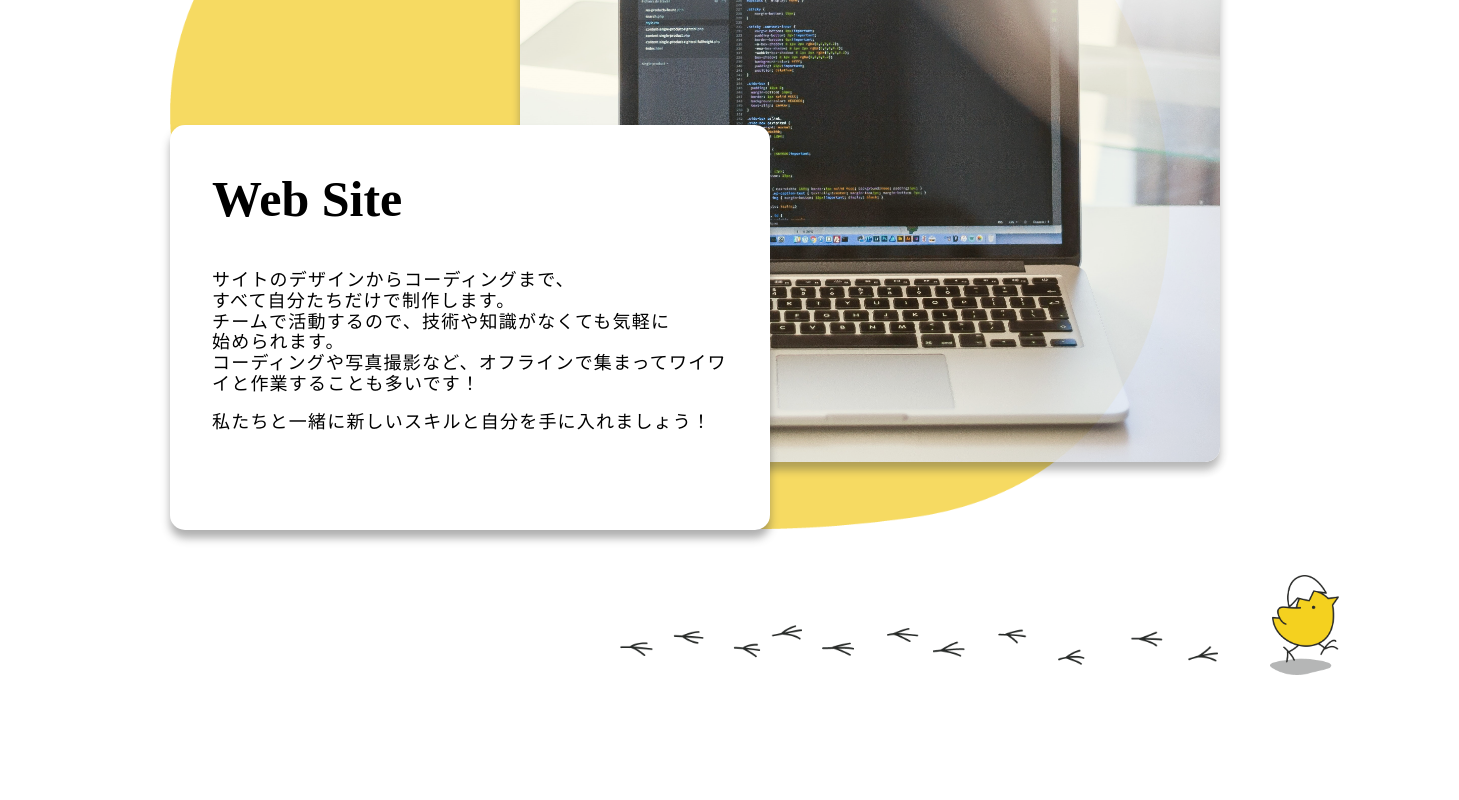
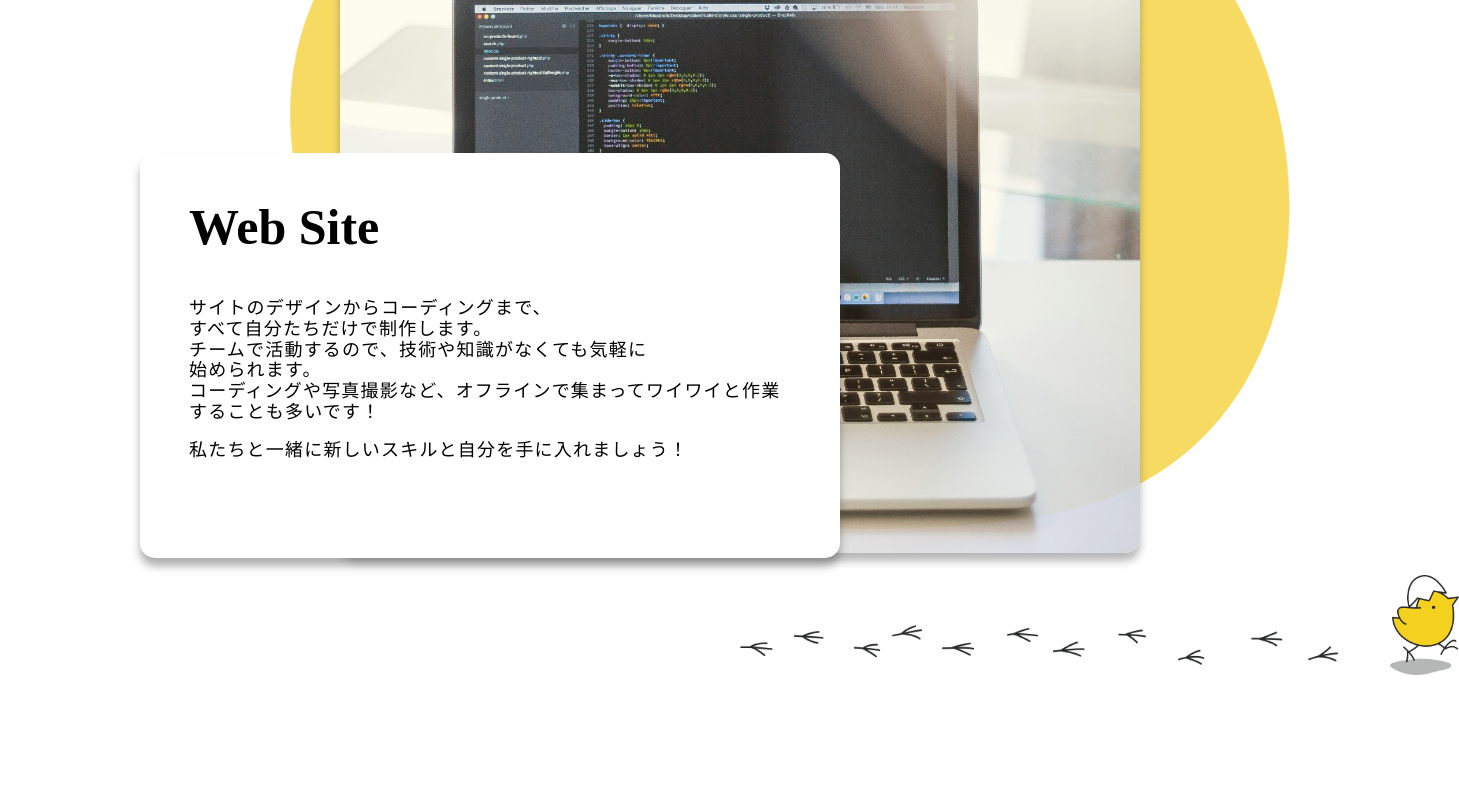
Before and after one commit to hiyokodev/hiyoko_site_2023, a Vue app: page /activity in a window 1280 px wide. Shown: the part 580-1380 px from the top of the page, 1459 px wide, since content can reach past the window. Built offline with nearby package versions, Linux system fonts and the light colour scheme.

Commit message:
Add: Activityページのレスポンシブ対応（途中保存）
refs #11
- ページ幅によってテキストボックスや画像を動かすテスト
- 別方針で実装することになりそうだが、知見として一応残しておく

```diff
--- a/src/components/Activity/Website.vue
+++ b/src/components/Activity/Website.vue
@@ -22,7 +22,9 @@ export default {}
 <style scoped>
 .container {
   position: relative;
-  height: 1000px;
+  margin: 0 auto;
+  max-width: 1000px;
+  height: 100vw;
 }
 h2 {
   text-align: left;
@@ -48,17 +50,21 @@ p {
 .website_img {
   position: absolute;
   top: 100px;
-  left: 500px;
-  width: 700px;
+  right: 0;
+  width: 70vw;
+  min-width: 600px;
+  max-width: 800px;
   opacity: 0.9;
   border-radius: 15px;
   box-shadow: 0 8px 8px 0 rgba(65, 65, 65, 0.422);
 }
 .website_whitebox {
   position: absolute;
-  top: 400px;
-  left: 150px;
-  width: 600px;
+  top: calc(10% + 300px);
+  left: 0;
+  width: 90vw;
+  min-width: 550px;
+  max-width: 700px;
   height: 400px;
   background-color: rgb(255, 255, 255);
   box-shadow: 0 8px 8px 0 rgba(65, 65, 65, 0.422);
--- a/src/views/ActivityView.vue
+++ b/src/views/ActivityView.vue
@@ -37,10 +37,8 @@ main {
 }
 
 h2 {
-  text-align: left;
   font-family: 'Memelon';
   font-size: 50px;
-  padding-left: 7%;
 }
 
 p {
```
